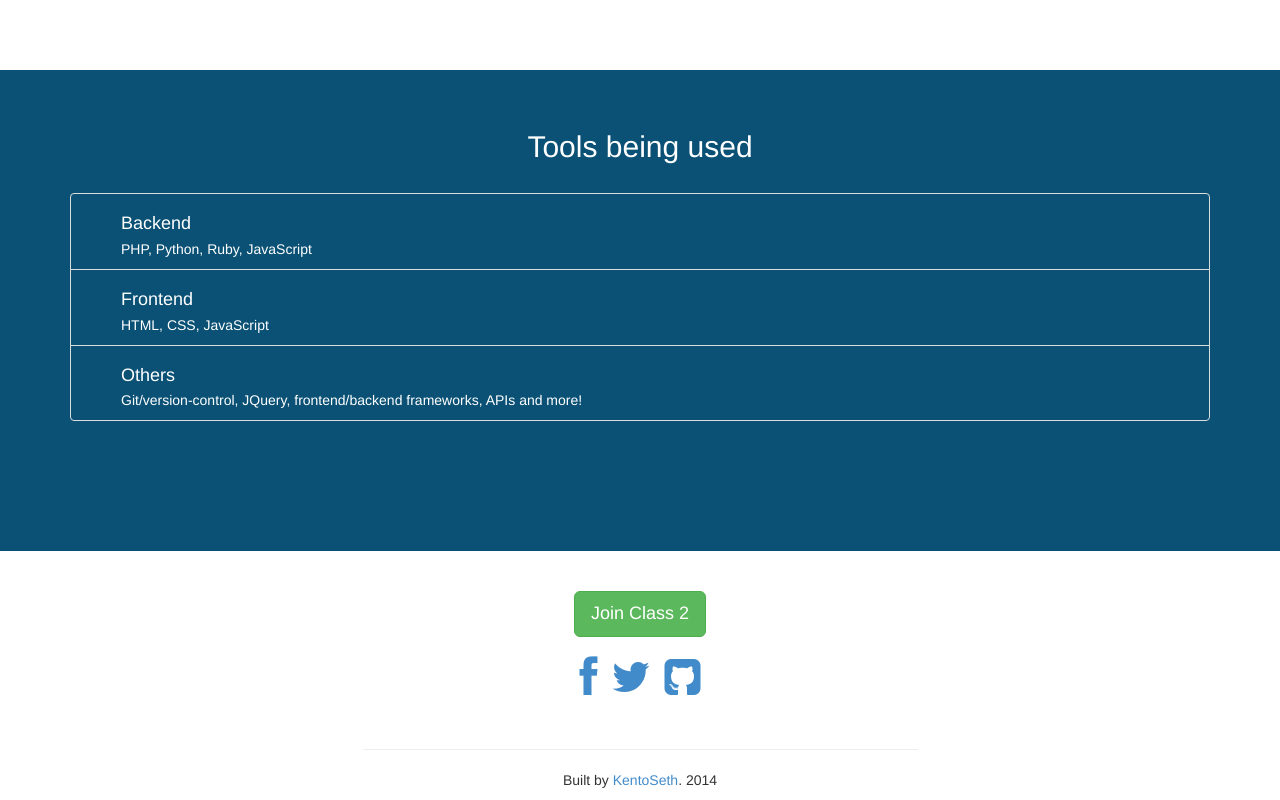
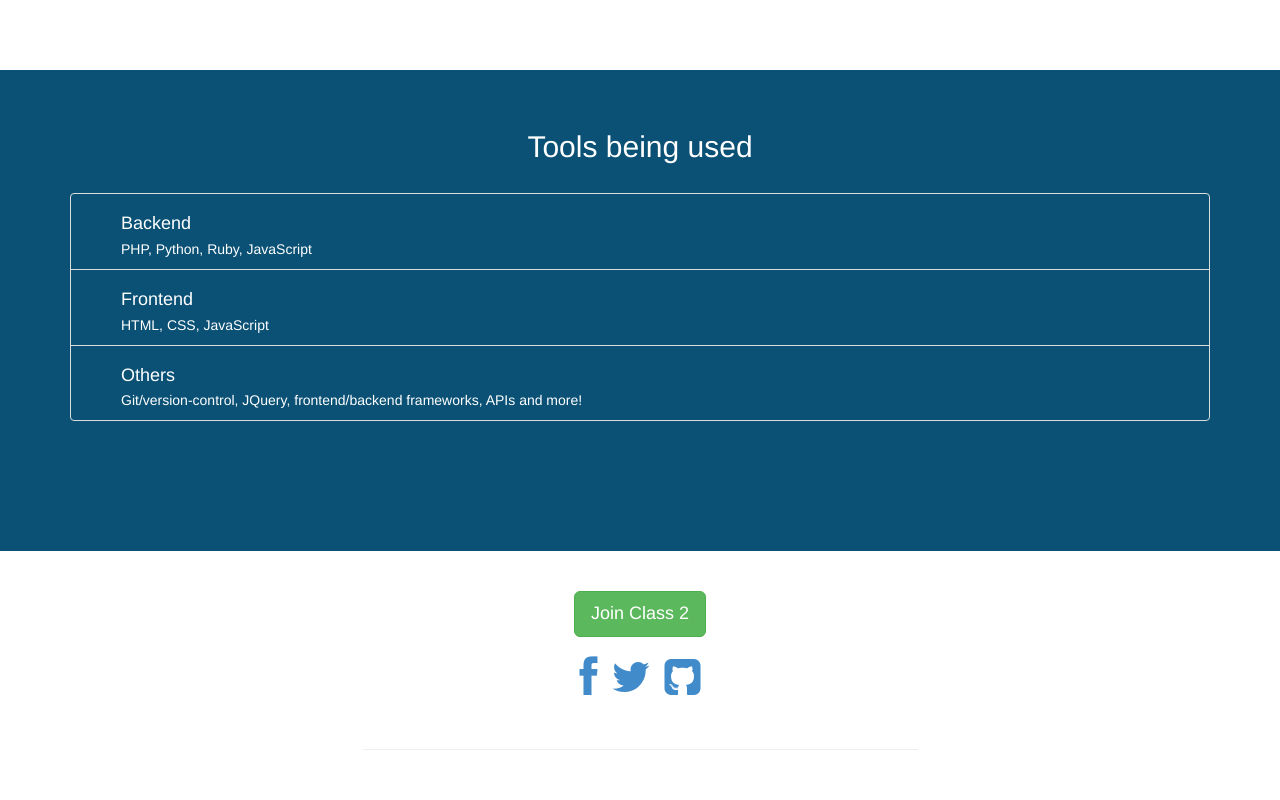
Before and after one commit to devcroo/devcroo.github.io, a plain HTML site: page index.html in a window 1280 px wide. Shown: the part 1966-2766 px from the top of the page. After the commit the page ends 2736 px from the top, so only its background shows below. Drawn offline with Linux system fonts and the light colour scheme.

Commit message:
Updated index.html

```diff
--- a/index.html
+++ b/index.html
@@ -239,7 +239,6 @@
                         <a href="#top"><i class="fa fa-circle-arrow-up scroll fa-4x"></i></a>
                     </div>
                     <hr>
-                    <p>Built by <a href="http://kentoseth.github.io">KentoSeth</a>. 2014</p>
                 </div>
             </div>
         </div>
```
